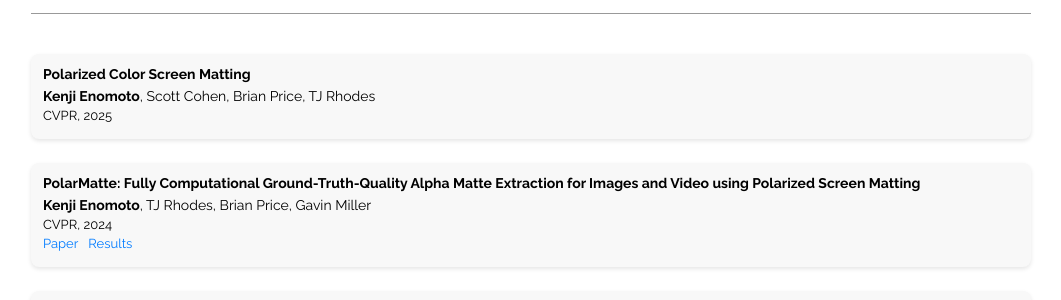
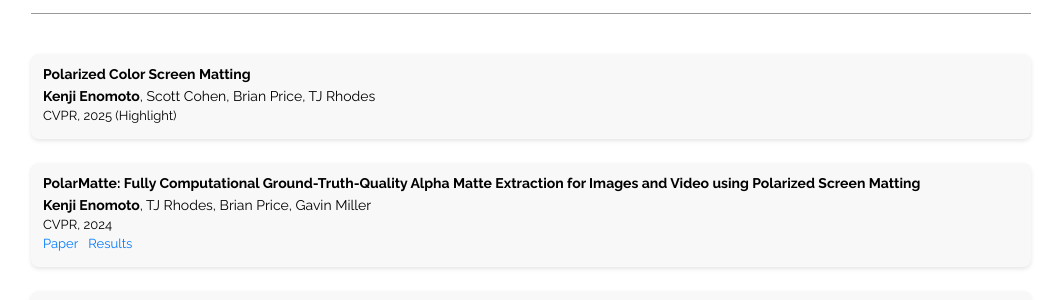
Before and after one commit to enomotokenji/enomotokenji.github.io, a Jekyll site: the page index.html, which Jekyll copies as it is, in a window 1280 px wide. Shown: the part 562-862 px from the top of the page, without its empty margins (109-1170 px from the left). Built offline with Jekyll 4.4.1, drawn with Linux system fonts in a browser that asks for light colours; nearby versions of some CDN libraries.

Commit message:
updated cvpr 2025 presentation type

```diff
--- a/index.html
+++ b/index.html
@@ -52,7 +52,7 @@
             <div class="pub-item">
                 <h3 class="pub-title">Polarized Color Screen Matting</h3>
                 <p class="pub-author"><strong>Kenji Enomoto</strong>, Scott Cohen, Brian Price, TJ Rhodes</p>
-                <p class="pub-conference">CVPR, 2025</p>
+                <p class="pub-conference">CVPR, 2025 (Highlight)</p>
             </div>
             <div class="pub-item">
                 <h3 class="pub-title">PolarMatte: Fully Computational Ground-Truth-Quality Alpha Matte Extraction for Images and Video using Polarized Screen Matting</h3>
```
